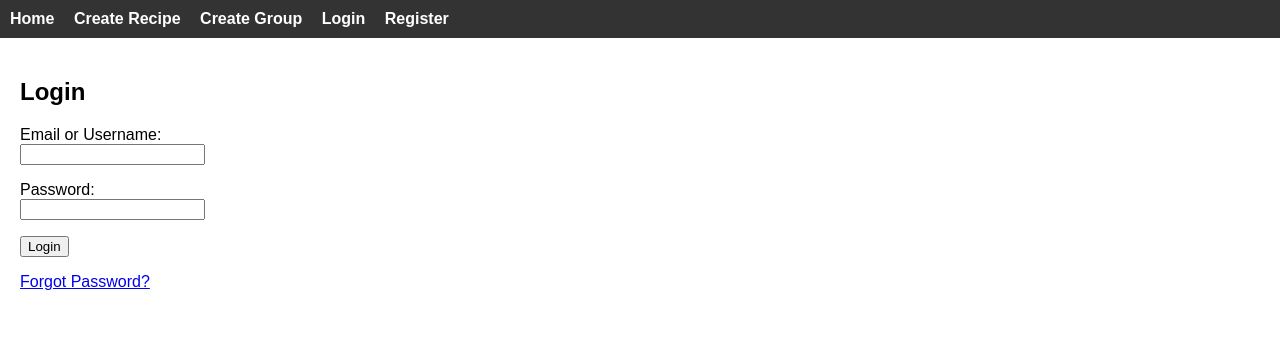
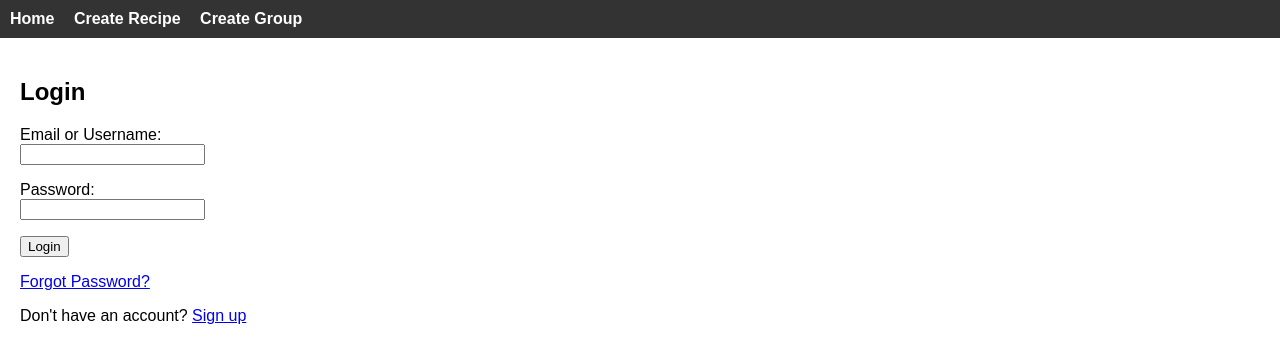
Before and after one commit to jessmorrill/SharedPlate, a Flask app: page /login in a window 1280 px wide. Shown: the top 363 px of the page. Run offline with Flask 3, Linux system fonts and the light colour scheme; parts of the project's set-up code (start-up, migrations or seed data) failed here and were passed over.

Commit message:
improved home page behavior by simplifying nav bar. redirect bug fix
Co-authored-by: Copilot <copilot@github.com>

```diff
--- a/app/routes.py
+++ b/app/routes.py
@@ -37,7 +37,7 @@ def require_login_or_register():
             session['user'] = existing.email
             return
     if request.path not in allowed_paths:
-        return redirect(url_for('register'))
+        return redirect(url_for('login'))
 
 
 @app.route('/', methods=['GET'])
--- a/app/templates/base.html
+++ b/app/templates/base.html
@@ -20,9 +20,6 @@
   <a href="{{ url_for('dashboard') }}" style="color:white; margin-left:20px;">
     {{ current_user.username if current_user else session['user'] }}
   </a>
-{% else %}
-  <a href="{{ url_for('login') }}">Login</a>
-  <a href="{{ url_for('register') }}">Register</a>
 {% endif %}
 </div>
 <div class="container">
--- a/app/templates/login.html
+++ b/app/templates/login.html
@@ -19,5 +19,6 @@
 </form>
 
 <p><a href="{{ url_for('forgot_password') }}">Forgot Password?</a></p>
+<p>Don't have an account? <a href="{{ url_for('register') }}">Sign up</a></p>
 
 {% endblock %}
--- a/app/templates/register.html
+++ b/app/templates/register.html
@@ -21,6 +21,8 @@
     <button type="submit">Register</button>
 </form>
 
+<p>Coming back? <a href="{{ url_for('login') }}">Log in</a></p>
+
 {% if request.args.get('email') %}
 <p style="margin-top:20px; color:green;">
     Account created! Click below to verify:
```
